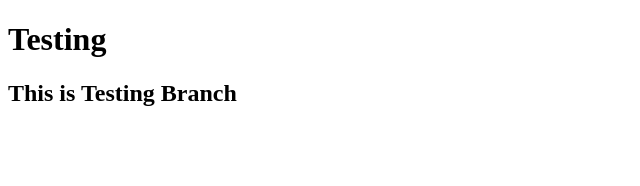
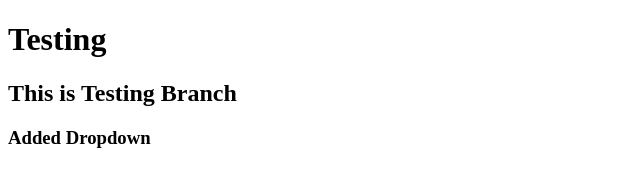
Before and after one commit to puneethbabuparsapu/Chosen-Repo-Local, a plain HTML site: page index.html in a window 1280 px wide. Shown: the whole page, without its empty margins (0-640 px from the left). Drawn offline with Linux system fonts and the light colour scheme.

Commit message:
added h3 tag saying added dropdown

```diff
--- a/index.html
+++ b/index.html
@@ -13,5 +13,9 @@
     <h2>
         This is Testing Branch
     </h2>
+
+    <h3>
+        Added Dropdown
+    </h3>
 </body>
 </html>
```
